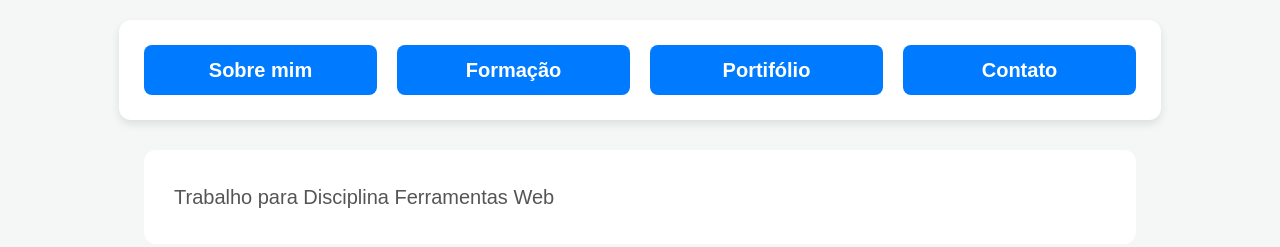
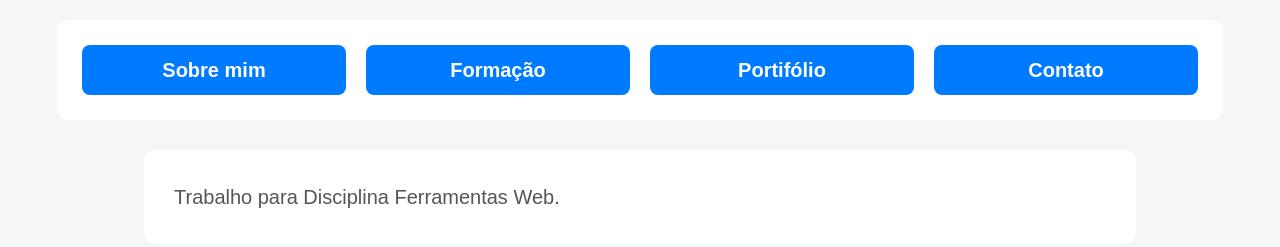
Before and after one commit to Dialysson-Capelli/Dialysson-portifolio, a plain HTML site: page index.html in a window 1280 px wide. Drawn offline with Linux system fonts and the light colour scheme.

Commit message:
Add files via upload

```diff
--- a/index.html
+++ b/index.html
@@ -12,7 +12,7 @@
         <a href="Contato.html" class="box">Contato</a>
     </div>
     <div class="b">
-		<p>Trabalho para Disciplina Ferramentas Web</p>
+		<p>Trabalho para Disciplina Ferramentas Web.</p>
     </div>
 </body>
 </html>
--- a/style.css
+++ b/style.css
@@ -15,9 +15,8 @@ body { /*Definições gerais*/
     background-color: #ffffff;
     padding: 25px;
     border-radius: 12px;
-    width: 80%;
-    max-width: 1000px;
-    box-shadow: 0 4px 8px rgba(0,0,0,0.1);
+    width: 90%;
+    max-width: 2000px;
 }
 
 .box {
@@ -31,7 +30,6 @@ body { /*Definições gerais*/
     font-size: 20px;
     font-weight: 600;
     border-radius: 8px;
-    transition: background-color 0.3s ease;
 }
 
 .box:hover {  /* Utilizado para alterar a cor quando o mouse for passado*/
```
